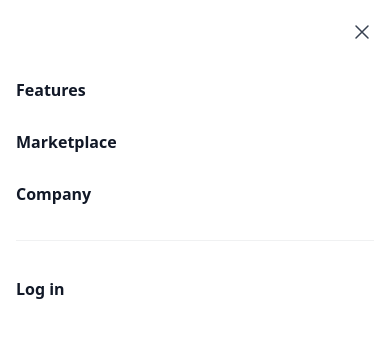
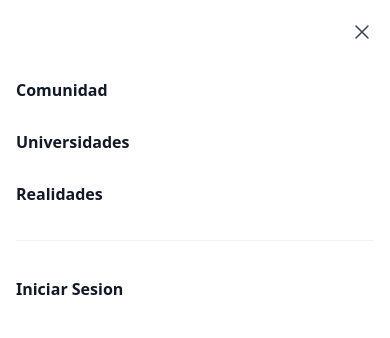
Before and after one commit to jhossepmartinez/uni-blog-frontend, a React (Vite) app: page / in a window 390 px wide. Both pictures are taken after a click on the button "Open menu". Shown: the top 338 px of the page. Built offline with nearby package versions, Linux system fonts and the light colour scheme; a web font is replaced by a local one.

Commit message:
done header styling and responsive

```diff
--- a/src/components/Header/Header.jsx
+++ b/src/components/Header/Header.jsx
@@ -20,7 +20,7 @@
 
                     <div className="lg:hidden items-center justify-end">
                         <button type="button" className="-m-2.5 rounded-md p-2.5 text-gray-700" onClick={nav_visibility_handler}>
-                            <span class="sr-only">Open menu</span>
+                            <span className="sr-only">Open menu</span>
                             <svg className="h-6 w-6" fill="none" viewBox="0 0 24 24" strokeWidth="1.5" stroke="currentColor" aria-hidden="true">
                                 <path strokeLinecap="round" strokeLinejoin="round" d="M3.75 6.75h16.5M3.75 12h16.5m-16.5 5.25h16.5" />
                             </svg>
@@ -38,27 +38,28 @@
                     </div>
                 </nav>
 
+
                 {nav_is_visible && (
-                    <div class="lg:hidden" role="dialog" aria-modal="true">
-                        <div class="fixed inset-y-0 right-0 z-10 w-full overflow-y-auto bg-white px-4 py-5 sm:max-w-sm sm:ring-1 sm:ring-gray-900/10">
-                            <div class="flex items-center justify-end">
-                                <button type="button" class="-m-2.5 rounded-md p-2.5 text-gray-700" onClick={nav_visibility_handler}>
-                                    <span class="sr-only">Close menu</span>
-                                    <svg class="h-6 w-6" fill="none" viewBox="0 0 24 24" stroke-width="1.5" stroke="currentColor" aria-hidden="true">
-                                        <path stroke-linecap="round" stroke-linejoin="round" d="M6 18L18 6M6 6l12 12" />
+                    <div className="lg:hidden" role="dialog" aria-modal="true">
+                        <div className="fixed inset-y-0 right-0 z-10 w-full overflow-y-auto bg-white px-4 py-5 sm:max-w-sm sm:ring-1 sm:ring-gray-900/10">
+                            <div className="flex items-center justify-end">
+                                <button type="button" className="-m-2.5 rounded-md p-2.5 text-gray-700" onClick={nav_visibility_handler}>
+                                    <span className="sr-only">Close menu</span>
+                                    <svg className="h-6 w-6" fill="none" viewBox="0 0 24 24" strokeWidth="1.5" stroke="currentColor" aria-hidden="true">
+                                        <path strokeLinecap="round" strokeLinejoin="round" d="M6 18L18 6M6 6l12 12" />
                                     </svg>
                                 </button>
                             </div>
 
-                            <div class="mt-6 flow-root">
-                                <div class="-my-6 divide-y divide-gray-500/10">
-                                    <div class="space-y-2 py-6">
-                                        <a href="#" class="-mx-3 block rounded-lg px-3 py-2 text-base font-semibold leading-7 text-gray-900 hover:bg-gray-50">Features</a>
-                                        <a href="#" class="-mx-3 block rounded-lg px-3 py-2 text-base font-semibold leading-7 text-gray-900 hover:bg-gray-50">Marketplace</a>
-                                        <a href="#" class="-mx-3 block rounded-lg px-3 py-2 text-base font-semibold leading-7 text-gray-900 hover:bg-gray-50">Company</a>
+                            <div className="mt-6 flow-root">
+                                <div className="-my-6 divide-y divide-gray-500/10">
+                                    <div className="space-y-2 py-6">
+                                        <a href="#" className="-mx-3 block rounded-lg px-3 py-2 text-base font-semibold leading-7 text-gray-900 hover:bg-gray-50">Comunidad</a>
+                                        <a href="#" className="-mx-3 block rounded-lg px-3 py-2 text-base font-semibold leading-7 text-gray-900 hover:bg-gray-50">Universidades</a>
+                                        <a href="#" className="-mx-3 block rounded-lg px-3 py-2 text-base font-semibold leading-7 text-gray-900 hover:bg-gray-50">Realidades</a>
                                     </div>
-                                    <div class="py-6">
-                                        <a href="#" class="-mx-3 block rounded-lg px-3 py-2.5 text-base font-semibold leading-7 text-gray-900 hover:bg-gray-50">Log in</a>
+                                    <div className="py-6">
+                                        <a href="#" className="-mx-3 block rounded-lg px-3 py-2.5 text-base font-semibold leading-7 text-gray-900 hover:bg-gray-50">Iniciar Sesion</a>
                                     </div>
                                 </div>
                             </div>
```
